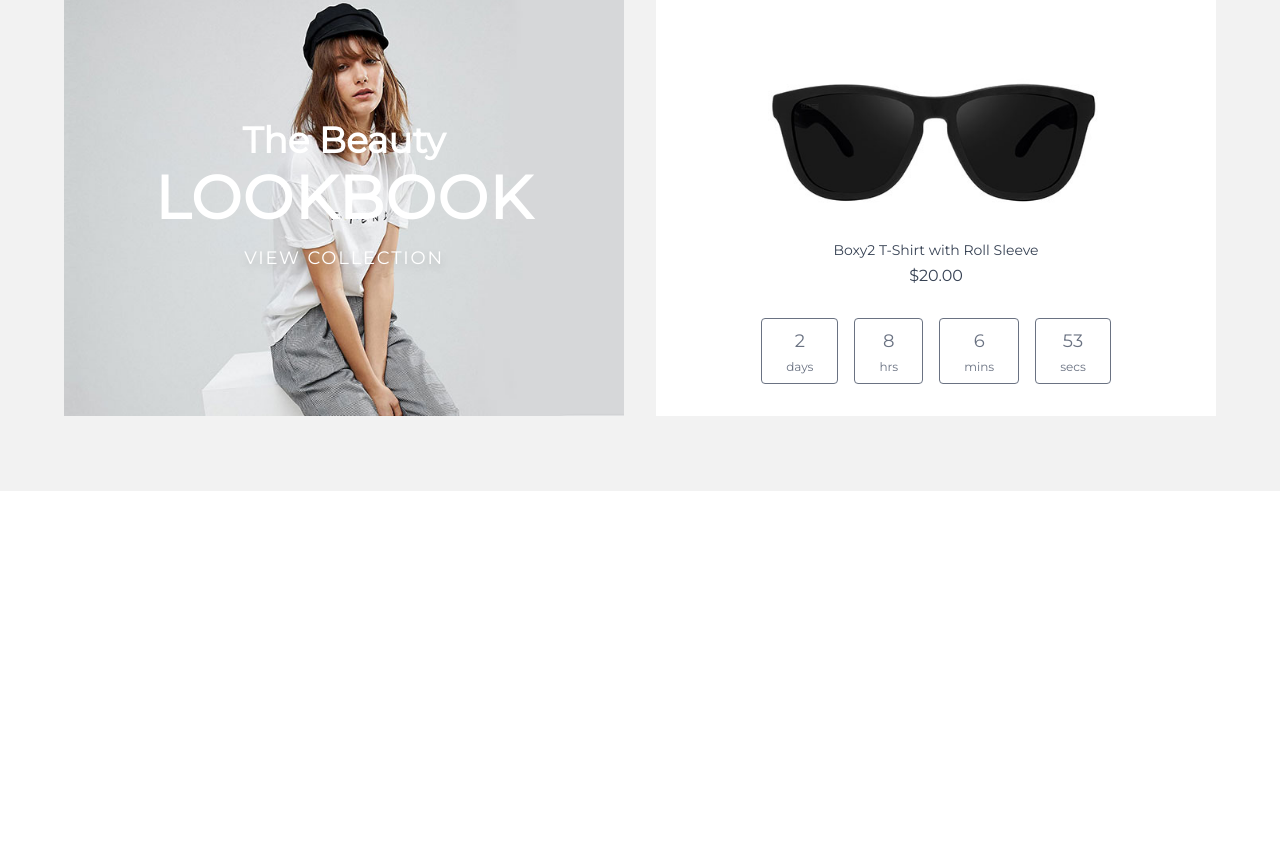
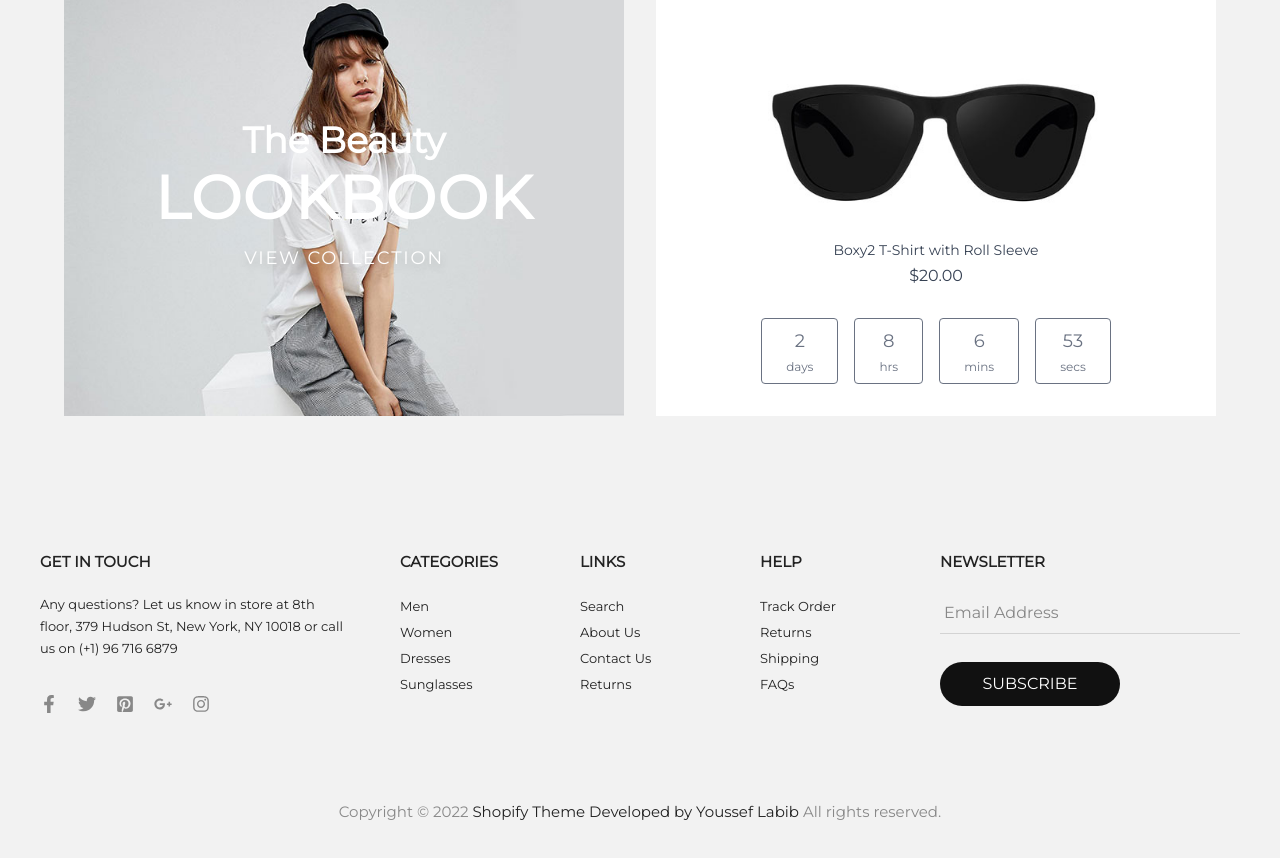
Before and after one commit to youssef-labib/Youssef_Labib_Final_Project_React, a React (Vite) app: page / in a window 1280 px wide. Shown: the part 2589-3447 px from the top of the page. Before the commit the page ends 3080 px from the top, so only its background shows below. Built offline with nearby package versions, Linux system fonts and the light colour scheme.

Commit message:
Footer Section Completed

```diff
--- a/src/layouts/footer.jsx
+++ b/src/layouts/footer.jsx
@@ -1,12 +1,75 @@
 import React from 'react';
+import { FaFacebookF, FaTwitter, FaPinterestSquare, FaGooglePlusG, FaInstagram } from "react-icons/fa";
 
 const Footer = () => {
     return (
-        <>
-
-
-
-        </>
+        <footer className="bg-[#f2f2f2] pt-[60px] pb-5 font-montserrat text-[#222] font-normal">
+            <div className="max-w-[1400px] mx-auto flex flex-wrap justify-between items-start px-10 gap-y-10">
+                {/* GET IN TOUCH */}
+                <div className="flex-[5] w-[350px] mb-0 pr-[50px] flex flex-col items-start">
+                    <h3 className="font-bold text-[15px] mb-5">GET IN TOUCH</h3>
+                    <div className="text-[13px] mb-7 leading-[1.7] font-normal">
+                        Any questions? Let us know in store at 8th floor, 379 Hudson St, New York, NY 10018 or call us on (+1) 96 716 6879
+                    </div>
+                    <div className="flex gap-5 mt-2">
+                        <a href="#" className="text-[#888] text-[18px] font-normal hover:text-[#e65540] transition-colors"><FaFacebookF /></a>
+                        <a href="#" className="text-[#888] text-[18px] font-normal hover:text-[#e65540] transition-colors"><FaTwitter /></a>
+                        <a href="#" className="text-[#888] text-[18px] font-normal hover:text-[#e65540] transition-colors"><FaPinterestSquare /></a>
+                        <a href="#" className="text-[#888] text-[18px] font-normal hover:text-[#e65540] transition-colors"><FaGooglePlusG /></a>
+                        <a href="#" className="text-[#888] text-[18px] font-normal hover:text-[#e65540] transition-colors"><FaInstagram /></a>
+                    </div>
+                </div>
+                {/* CATEGORIES */}
+                <div className="flex-1 min-w-[180px] mb-0 flex flex-col items-start">
+                    <h3 className="font-bold text-[15px] mb-5">CATEGORIES</h3>
+                    <ul className="list-none p-0 text-[13px] leading-[2] font-normal">
+                        <li><a href="/" className="text-[#222] no-underline text-[13px] font-normal hover:text-[#e65540] transition-colors">Men</a></li>
+                        <li><a href="/" className="text-[#222] no-underline text-[13px] font-normal hover:text-[#e65540] transition-colors">Women</a></li>
+                        <li><a href="/" className="text-[#222] no-underline text-[13px] font-normal hover:text-[#e65540] transition-colors">Dresses</a></li>
+                        <li><a href="/" className="text-[#222] no-underline text-[13px] font-normal hover:text-[#e65540] transition-colors">Sunglasses</a></li>
+                    </ul>
+                </div>
+                {/* LINKS */}
+                <div className="flex-1 min-w-[180px] mb-0 flex flex-col items-start">
+                    <h3 className="font-bold text-[15px] mb-5">LINKS</h3>
+                    <ul className="list-none p-0 text-[13px] leading-[2] font-normal">
+                        <li><a href="#" className="text-[#222] no-underline text-[13px] font-normal hover:text-[#e65540] transition-colors">Search</a></li>
+                        <li><a href="/about" className="text-[#222] no-underline text-[13px] font-normal hover:text-[#e65540] transition-colors">About Us</a></li>
+                        <li><a href="/contact" className="text-[#222] no-underline text-[13px] font-normal hover:text-[#e65540] transition-colors">Contact Us</a></li>
+                        <li><a href="#" className="text-[#222] no-underline text-[13px] font-normal hover:text-[#e65540] transition-colors">Returns</a></li>
+                    </ul>
+                </div>
+                {/* HELP */}
+                <div className="flex-1 min-w-[180px] mb-0 flex flex-col items-start">
+                    <h3 className="font-bold text-[15px] mb-5">HELP</h3>
+                    <ul className="list-none p-0 text-[13px] leading-[2] font-normal">
+                        <li><a href="/" className="text-[#222] no-underline text-[13px] font-normal hover:text-[#e65540] transition-colors">Track Order</a></li>
+                        <li><a href="/" className="text-[#222] no-underline text-[13px] font-normal hover:text-[#e65540] transition-colors">Returns</a></li>
+                        <li><a href="/" className="text-[#222] no-underline text-[13px] font-normal hover:text-[#e65540] transition-colors">Shipping</a></li>
+                        <li><a href="/" className="text-[#222] no-underline text-[13px] font-normal hover:text-[#e65540] transition-colors">FAQs</a></li>
+                    </ul>
+                </div>
+                {/* NEWSLETTER */}
+                <div className="flex-[1.2] min-w-[300px] mb-0 flex flex-col items-start justify-start">
+                    <h3 className="font-bold text-[15px] mb-5">NEWSLETTER</h3>
+                    <form className="flex flex-col gap-5 w-full" onSubmit={e => e.preventDefault()}>
+                        <input
+                            type="email"
+                            placeholder="Email Address"
+                            className="w-full text-[16px] font-normal mb-2 px-1 py-2 bg-transparent border-0 border-b border-[#d3d3d3] focus:outline-none focus:border-[#e65540] transition-colors placeholder:text-[#888]"
+                        />
+                        <button type="submit" className="bg-[#111111] text-white border-none rounded-[30px] py-[10px] text-[16px] font-normal cursor-pointer w-[180px] self-start hover:bg-[#e65540] transition-colors">SUBSCRIBE</button>
+                    </form>
+                </div>
+            </div>
+            <div className="text-center mt-10 text-[#888] text-[15px] pt-12 pb-8">
+                Copyright © 2022 <a className="text-[#222] font-medium hover:text-[#e65540] transition-colors cursor-pointer">Shopify Theme Developed by Youssef Labib</a> All rights reserved.
+            </div>
+            {/* Scroll to top button */}
+            <button className="fixed bottom-[30px] right-[30px] bg-[#888] hover:bg-[#e65540] transition-colors text-white border-none rounded-[8px] w-[45px] h-[45px] text-[28px] cursor-pointer z-[1000]" onClick={() => window.scrollTo({ top: 0, behavior: 'smooth' })}>
+                <span className="inline-block">&#8593;</span>
+            </button>
+        </footer>
     );
 };
 
```
